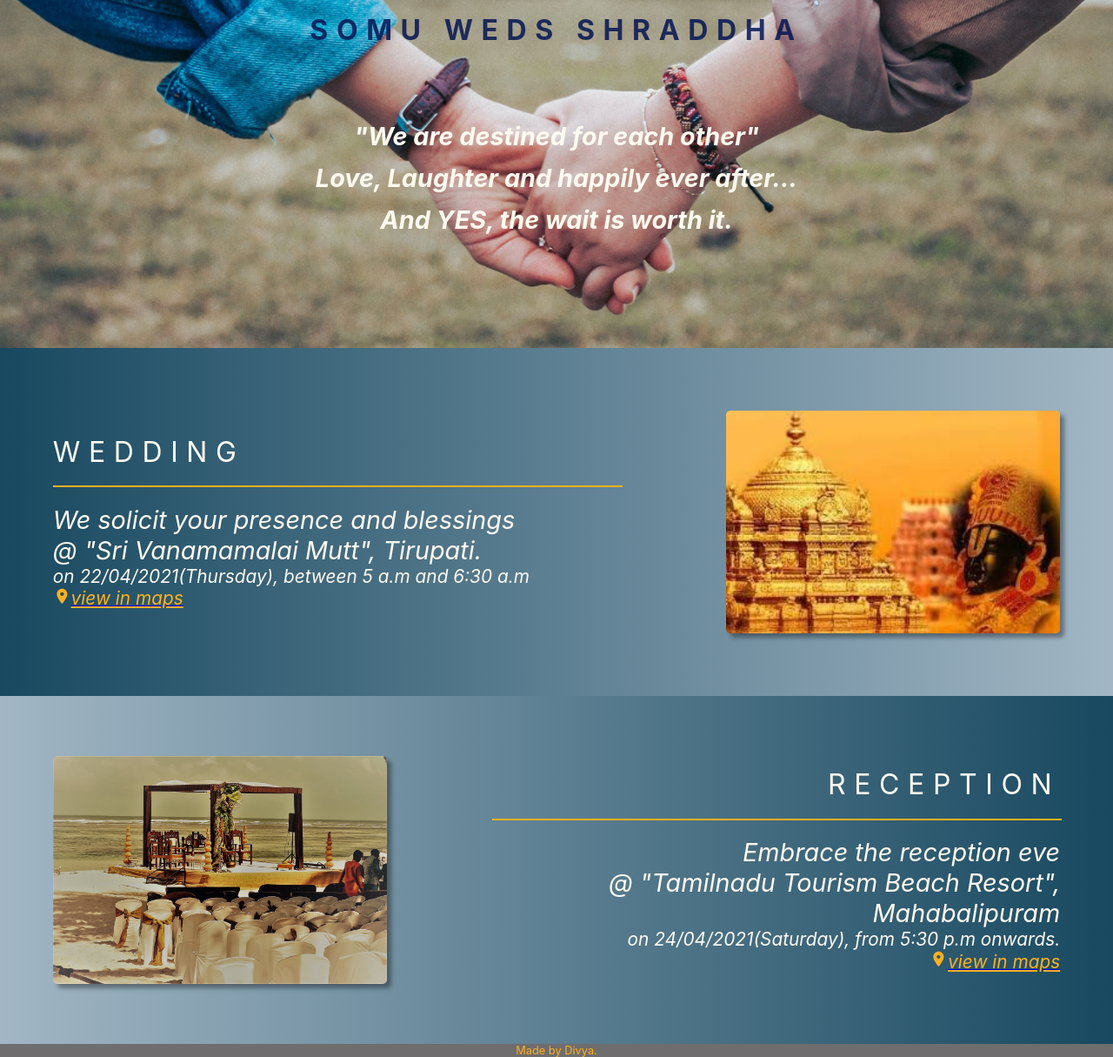
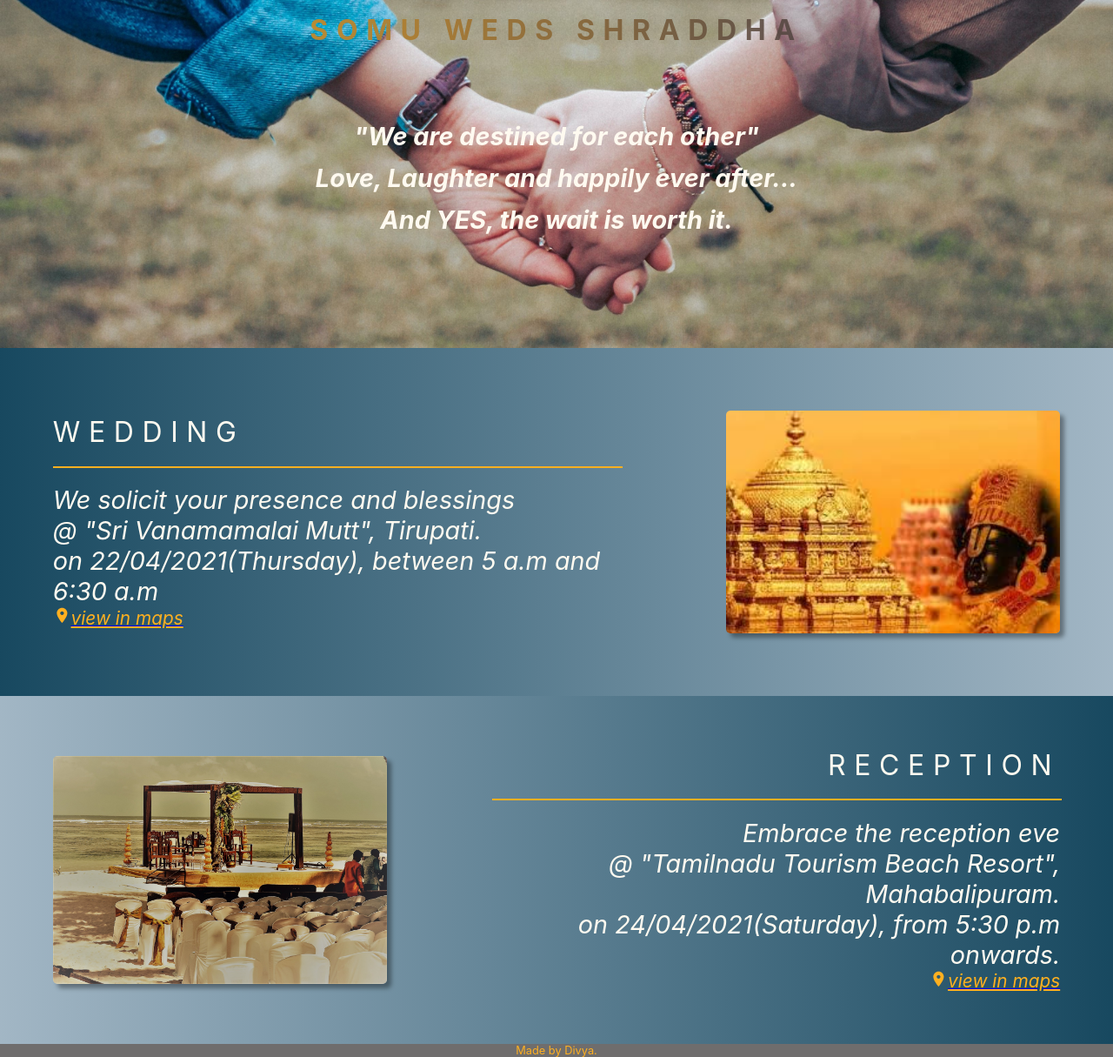
Before and after one commit to DivyaSampath04/somu-weds-shraddha, a React (Create React App) app: page / in a window 1280 px wide. Shown: the whole page at 87% size. Built offline with nearby package versions, Linux system fonts and the light colour scheme.

Commit message:
text color gradient

```diff
--- a/src/Invite/Invite.css
+++ b/src/Invite/Invite.css
@@ -16,9 +16,9 @@
 }
 .msg-1 {
     height: 50vh;
-    background-color: antiquewhite;
     background-image: url('../utils/images/hands_2.jpg');
-
+  /*  filter: blur(8px);
+  -webkit-filter: blur(8px);*/
     background-size: cover;
 
 }
@@ -60,6 +60,18 @@
     font-size: 2em;
     letter-spacing: 0.3em;
     font-weight: 400;
+
+}
+.title-main{
+
+    letter-spacing: 0.3em;
+    font-size: 2em;
+    font-weight: bold;
+    padding: 15px;
+    background: linear-gradient(to right, #ffb020 0%, #031452d9 100%);
+	-webkit-background-clip: text;
+	-webkit-text-fill-color: transparent;
+
 }
 .line {
     border: 1px solid #ffb020;
@@ -117,11 +129,14 @@
     .title{
         font-size: 1.1em;
     }
+    .title-main{
+        font-size: 1.1em;
+    }
     .credit {
         font-size: 0.7em;
     }
     .inner-div {
-        padding: 15% 5%;
+        padding:20% 5%;
         line-height: 2em;
 
     }
--- a/src/Invite/Invite.js
+++ b/src/Invite/Invite.js
@@ -10,7 +10,7 @@ class Invite extends React.Component {
     return (
       <>
         <div className="msg-1">
-        <div className = 'title' style = {{color : '#031452d9',padding : '15px',fontWeight : 'bold'}}>{c.msg.title}</div>
+        <div className = 'title-main'>{c.msg.title}</div>
             <div className="inner-div">
           <p  className="txt" style = {{fontWeight : 'bold'}}>{c.msg.msg}</p>
           <p  className="txt" style = {{fontWeight : 'bold'}}>{c.msg.msg1}</p>
@@ -25,7 +25,7 @@ class Invite extends React.Component {
               <div className = 'line'></div>
             <p className="txt">{c.wedding.msg}</p>
             <p className="txt">{c.wedding.venue}</p>
-            <p className="txt-small">{c.wedding.time}</p>
+            <p className="txt">{c.wedding.time}</p>
             <a href="https://www.google.com/maps/search/?api=1&query=Sri Vanamamalai Mutt, Tirupati">
             <LocationOnIcon className = 'loc-icon'/>
             <span className = 'link'>view in maps</span>
@@ -40,7 +40,7 @@ class Invite extends React.Component {
           <div className = 'line'></div>
             <p className="txt">{c.recep.msg}</p>
             <p className="txt">{c.recep.venue}</p>
-            <p className="txt-small">{c.recep.time}</p>
+            <p className="txt">{c.recep.time}</p>
             <a href="https://www.google.com/maps/search/?api=1&query=Tamilnadu Tourism Beach Resort, Private Beach">
             <LocationOnIcon className = 'loc-icon'/>
               <span className = 'link'>view in maps</span>
--- a/src/utils/config.js
+++ b/src/utils/config.js
@@ -17,7 +17,7 @@ export const wedding = {
 export const recep = {
   title : "RECEPTION",
   msg: "Embrace the reception eve",
-  venue : '@ "Tamilnadu Tourism Beach Resort", Mahabalipuram',
+  venue : '@ "Tamilnadu Tourism Beach Resort", Mahabalipuram.',
   time : 'on 24/04/2021(Saturday), from 5:30 p.m onwards.'
 
 
```
